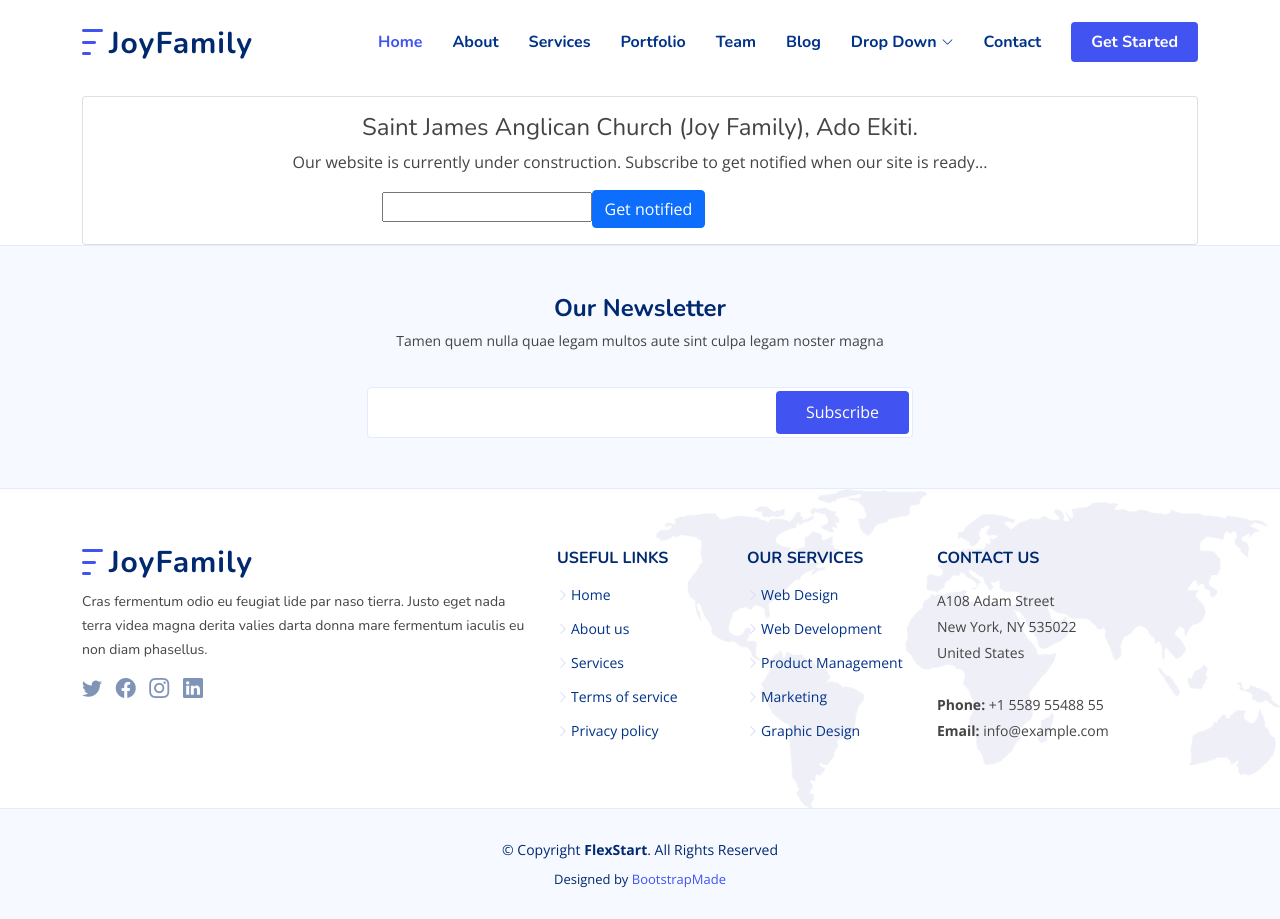
After one commit to Oluwadamilola99/st-james-joy-family, a Django app: page / in a window 1280 px wide. The commit adds this page. Run offline with Django 3.2, Linux system fonts and the light colour scheme; some libraries are stand-ins or nearby versions.

Commit message:
Add comming soon page

```diff
--- /dev/null
+++ b/core/templates/core/base.html
@@ -0,0 +1,192 @@
+{% load static %}
+<!DOCTYPE html>
+<html lang="en">
+
+<head>
+  <meta charset="utf-8">
+  <meta content="width=device-width, initial-scale=1.0" name="viewport">
+
+  <title>{% block title %}{% endblock %}</title>
+  <meta content="" name="description">
+
+  <meta content="" name="keywords">
+
+  <!-- Favicons -->
+  <link href="{% static 'core/img/favicon.png' %}" rel="icon">
+  <link href="{% static 'core/img/apple-touch-icon.png' %}" rel="apple-touch-icon">
+
+  <!-- Google Fonts -->
+  <link href="https://fonts.googleapis.com/css?family=Open+Sans:300,300i,400,400i,600,600i,700,700i|Nunito:300,300i,400,400i,600,600i,700,700i|Poppins:300,300i,400,400i,500,500i,600,600i,700,700i" rel="stylesheet">
+
+  <!-- Vendor CSS Files -->
+  <link href="{% static 'core/vendor/bootstrap/css/bootstrap.min.css' %}" rel="stylesheet">
+  <link href="{% static 'core/vendor/bootstrap-icons/bootstrap-icons.css' %}" rel="stylesheet">
+  <link href="{% static 'core/vendor/aos/aos.css' %}" rel="stylesheet">
+  <link href="{% static 'core/vendor/remixicon/remixicon.css' %}" rel="stylesheet">
+  <link href="{% static 'core/vendor/swiper/swiper-bundle.min.css' %}" rel="stylesheet">
+  <link href="{% static 'core/vendor/glightbox/css/glightbox.min.css' %}" rel="stylesheet">
+
+  <!-- Template Main CSS File -->
+  <link href="{% static 'core/css/style.css' %}" rel="stylesheet">
+
+  <!-- =======================================================
+  * Template Name: FlexStart - v1.7.0
+  * Template URL: https://bootstrapmade.com/flexstart-bootstrap-startup-template/
+  * Author: BootstrapMade.com
+  * License: https://bootstrapmade.com/license/
+  ======================================================== -->
+  {% block head %}{% endblock %}
+</head>
+
+<body>
+
+  <!-- ======= Header ======= -->
+  <header id="header" class="header fixed-top">
+    <div class="container-fluid container-xl d-flex align-items-center justify-content-between">
+
+      <a href="index.html" class="logo d-flex align-items-center">
+        <img src="core/img/logo.png" alt="">
+        <span>JoyFamily</span>
+      </a>
+
+      <nav id="navbar" class="navbar">
+        <ul>
+          <li><a class="nav-link scrollto active" href="#hero">Home</a></li>
+          <li><a class="nav-link scrollto" href="#about">About</a></li>
+          <li><a class="nav-link scrollto" href="#services">Services</a></li>
+          <li><a class="nav-link scrollto" href="#portfolio">Portfolio</a></li>
+          <li><a class="nav-link scrollto" href="#team">Team</a></li>
+          <li><a href="blog.html">Blog</a></li>
+          <li class="dropdown"><a href="#"><span>Drop Down</span> <i class="bi bi-chevron-down"></i></a>
+            <ul>
+              <li><a href="#">Drop Down 1</a></li>
+              <li class="dropdown"><a href="#"><span>Deep Drop Down</span> <i class="bi bi-chevron-right"></i></a>
+                <ul>
+                  <li><a href="#">Deep Drop Down 1</a></li>
+                  <li><a href="#">Deep Drop Down 2</a></li>
+                  <li><a href="#">Deep Drop Down 3</a></li>
+                  <li><a href="#">Deep Drop Down 4</a></li>
+                  <li><a href="#">Deep Drop Down 5</a></li>
+                </ul>
+              </li>
+              <li><a href="#">Drop Down 2</a></li>
+              <li><a href="#">Drop Down 3</a></li>
+              <li><a href="#">Drop Down 4</a></li>
+            </ul>
+          </li>
+          <li><a class="nav-link scrollto" href="#contact">Contact</a></li>
+          <li><a class="getstarted scrollto" href="#about">Get Started</a></li>
+        </ul>
+        <i class="bi bi-list mobile-nav-toggle"></i>
+      </nav><!-- .navbar -->
+
+    </div>
+  </header><!-- End Header -->
+
+{% block container %}
+{% endblock %}
+
+  <!-- ======= Footer ======= -->
+  <footer id="footer" class="footer">
+
+    <div class="footer-newsletter">
+      <div class="container">
+        <div class="row justify-content-center">
+          <div class="col-lg-12 text-center">
+            <h4>Our Newsletter</h4>
+            <p>Tamen quem nulla quae legam multos aute sint culpa legam noster magna</p>
+          </div>
+          <div class="col-lg-6">
+            <form action="" method="post">
+              <input type="email" name="email"><input type="submit" value="Subscribe">
+            </form>
+          </div>
+        </div>
+      </div>
+    </div>
+
+    <div class="footer-top">
+      <div class="container">
+        <div class="row gy-4">
+          <div class="col-lg-5 col-md-12 footer-info">
+            <a href="index.html" class="logo d-flex align-items-center">
+              <img src="core/img/logo.png" alt="">
+              <span>JoyFamily</span>
+            </a>
+            <p>Cras fermentum odio eu feugiat lide par naso tierra. Justo eget nada terra videa magna derita valies darta donna mare fermentum iaculis eu non diam phasellus.</p>
+            <div class="social-links mt-3">
+              <a href="#" class="twitter"><i class="bi bi-twitter"></i></a>
+              <a href="#" class="facebook"><i class="bi bi-facebook"></i></a>
+              <a href="#" class="instagram"><i class="bi bi-instagram"></i></a>
+              <a href="#" class="linkedin"><i class="bi bi-linkedin"></i></a>
+            </div>
+          </div>
+
+          <div class="col-lg-2 col-6 footer-links">
+            <h4>Useful Links</h4>
+            <ul>
+              <li><i class="bi bi-chevron-right"></i> <a href="#">Home</a></li>
+              <li><i class="bi bi-chevron-right"></i> <a href="#">About us</a></li>
+              <li><i class="bi bi-chevron-right"></i> <a href="#">Services</a></li>
+              <li><i class="bi bi-chevron-right"></i> <a href="#">Terms of service</a></li>
+              <li><i class="bi bi-chevron-right"></i> <a href="#">Privacy policy</a></li>
+            </ul>
+          </div>
+
+          <div class="col-lg-2 col-6 footer-links">
+            <h4>Our Services</h4>
+            <ul>
+              <li><i class="bi bi-chevron-right"></i> <a href="#">Web Design</a></li>
+              <li><i class="bi bi-chevron-right"></i> <a href="#">Web Development</a></li>
+              <li><i class="bi bi-chevron-right"></i> <a href="#">Product Management</a></li>
+              <li><i class="bi bi-chevron-right"></i> <a href="#">Marketing</a></li>
+              <li><i class="bi bi-chevron-right"></i> <a href="#">Graphic Design</a></li>
+            </ul>
+          </div>
+
+          <div class="col-lg-3 col-md-12 footer-contact text-center text-md-start">
+            <h4>Contact Us</h4>
+            <p>
+              A108 Adam Street <br>
+              New York, NY 535022<br>
+              United States <br><br>
+              <strong>Phone:</strong> +1 5589 55488 55<br>
+              <strong>Email:</strong> info@example.com<br>
+            </p>
+
+          </div>
+
+        </div>
+      </div>
+    </div>
+
+    <div class="container">
+      <div class="copyright">
+        &copy; Copyright <strong><span>FlexStart</span></strong>. All Rights Reserved
+      </div>
+      <div class="credits">
+        <!-- All the links in the footer should remain intact. -->
+        <!-- You can delete the links only if you purchased the pro version. -->
+        <!-- Licensing information: https://bootstrapmade.com/license/ -->
+        <!-- Purchase the pro version with working PHP/AJAX contact form: https://bootstrapmade.com/flexstart-bootstrap-startup-template/ -->
+        Designed by <a href="https://bootstrapmade.com/">BootstrapMade</a>
+      </div>
+    </div>
+  </footer><!-- End Footer -->
+
+  <a href="#" class="back-to-top d-flex align-items-center justify-content-center"><i class="bi bi-arrow-up-short"></i></a>
+
+  <!-- Vendor JS Files -->
+  <script src="{% static 'core/vendor/bootstrap/js/bootstrap.bundle.js' %}"></script>
+  <script src="{% static 'core/vendor/aos/aos.js' %}"></script>
+  <script src="{% static 'core/vendor/swiper/swiper-bundle.min.js' %}"></script>
+  <script src="{% static 'core/vendor/purecounter/purecounter.js' %}"></script>
+  <script src="{% static 'core/vendor/isotope-layout/isotope.pkgd.min.js' %}"></script>
+  <script src="{% static 'core/vendor/glightbox/js/glightbox.min.js' %}"></script>
+
+  <!-- Template Main JS File -->
+  <script src="{% static 'core/js/main.js' %}"></script>
+
+</body>
+
+</html>
--- a/core/templates/core/coming-soon.html
+++ b/core/templates/core/coming-soon.html
@@ -0,0 +1,29 @@
+{% extends 'core/base.html' %}
+{% block title %}JoyFamily Coming soon{% endblock %}
+
+{% block container %}
+<br><br><br><br>
+<main id="main">
+    <div class="container">
+        <div class="card">
+            <div class="card-body">
+                <div class="footer-newsletter">
+                    <div class="container">
+                      <div class="row justify-content-center">
+                        <div class="col-lg-12 text-center">
+                          <h4>Saint James Anglican Church (Joy Family), Ado Ekiti.</h4>
+                          <p>Our website is currently under construction. Subscribe to get notified when our site is ready...</p>
+                        </div>
+                        <div class="col-lg-6">
+                          <form action="" method="post">
+                            <input type="email" name="email" ><input type="submit" value="Get notified" class="btn btn-primary">
+                          </form>
+                        </div>
+                      </div>
+                    </div>
+                  </div>
+            </div>
+        </div>
+    </div>
+</main>
+{% endblock %}
--- /dev/null
+++ b/core/urls.py
@@ -0,0 +1,8 @@
+from django.urls import path
+from . import views
+
+app_name = 'core'
+
+urlpatterns = [
+    path('', views.Soon.as_view(), name='soon'),
+]
--- a/core/views.py
+++ b/core/views.py
@@ -1,3 +1,5 @@
-from django.shortcuts import render
+from django.views.generic import TemplateView
 
 # Create your views here.
+class Soon(TemplateView):
+    template_name = 'core/coming-soon.html'
--- a/joy/urls.py
+++ b/joy/urls.py
@@ -14,8 +14,9 @@ Including another URLconf
     2. Add a URL to urlpatterns:  path('blog/', include('blog.urls'))
 """
 from django.contrib import admin
-from django.urls import path
+from django.urls import path, include
 
 urlpatterns = [
     path('admin/', admin.site.urls),
+    path('', include('core.urls')),
 ]
```
Also changed, not shown: core/templates/core/index.html (line endings or trailing spaces), 2 other files.
